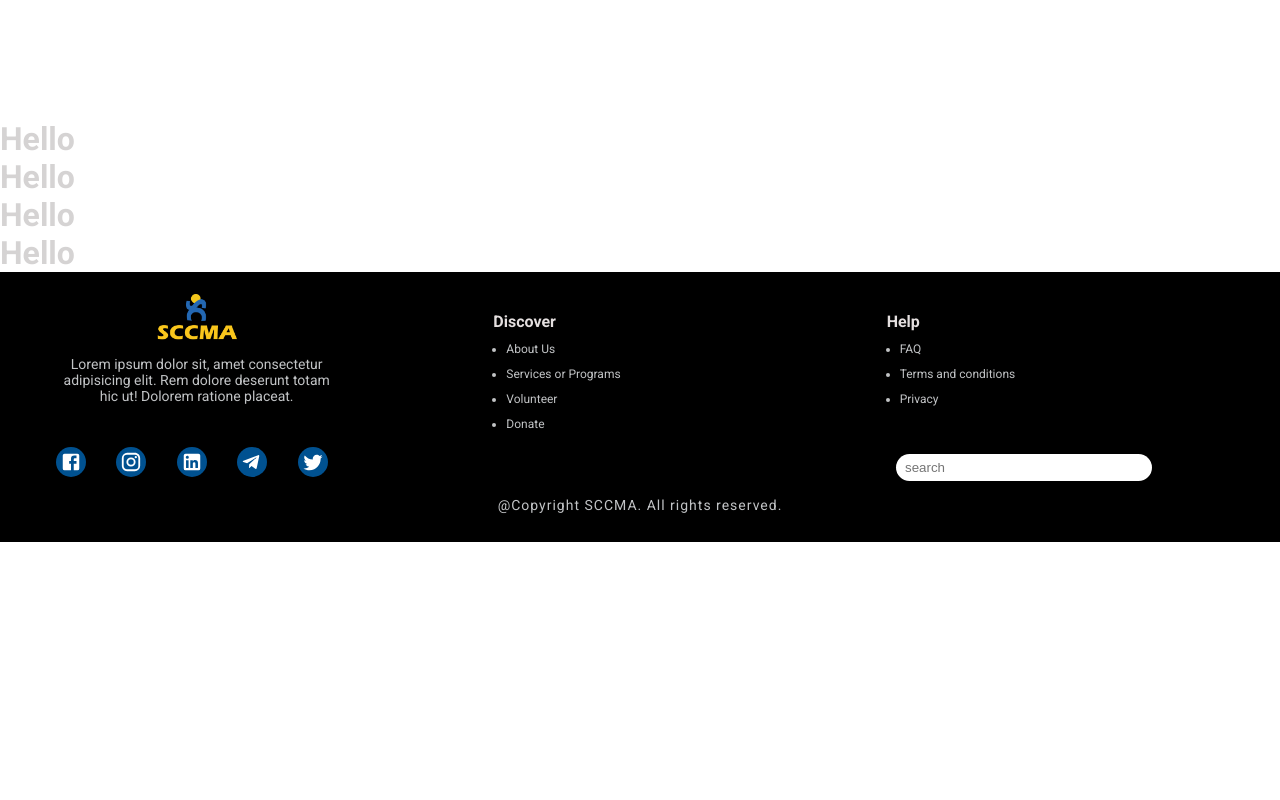
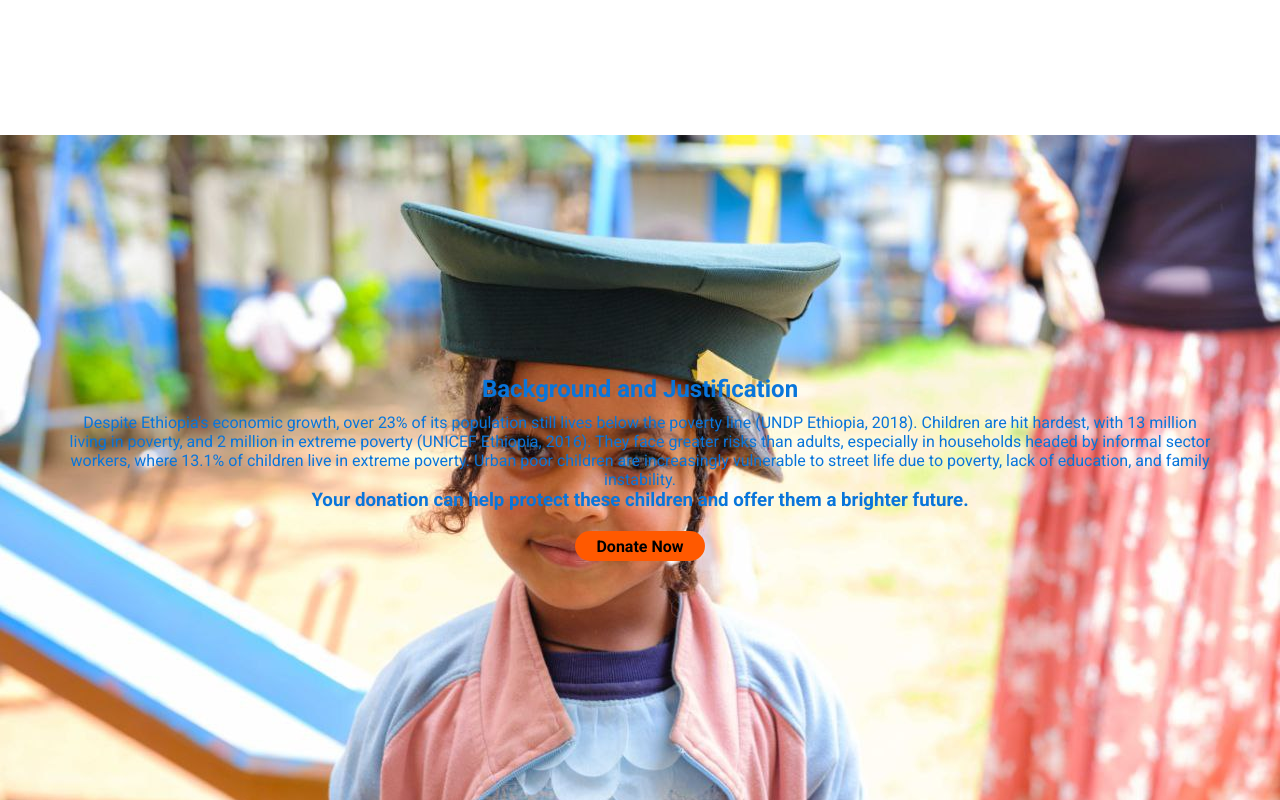
Before and after one commit to yonasman/SCCMA_Website, a React (Vite) app in the folder CLIENT/sccma/: page / in a window 1280 px wide. Shown: the part 1760-2560 px from the top of the page. Before the commit the page ends 2302 px from the top, so only its background shows below. Built offline with nearby package versions, Linux system fonts and the light colour scheme.

Commit message:
Finish justification component

```diff
--- a/CLIENT/sccma/Markup/Components/FoundationHistory/FoundationHistory.jsx
+++ b/CLIENT/sccma/Markup/Components/FoundationHistory/FoundationHistory.jsx
@@ -8,7 +8,7 @@ function FoundationHistory() {
       const handleScroll = () => {
         const scrollPosition = window.scrollY;
         const elementPosition = document.querySelector(`.${styles.foundation_container}`).offsetTop;
-        if (scrollPosition > elementPosition - 280) {
+        if (scrollPosition > elementPosition - 450) {
           setIsScrolled(true); // Element has been scrolled into view
         } else {
           setIsScrolled(false)
--- /dev/null
+++ b/CLIENT/sccma/Markup/Components/Justification/Justification.jsx
@@ -0,0 +1,19 @@
+import styles from './justification.module.css'
+import {Link} from 'react-router-dom'
+function Justification() {
+  return (
+    <>
+        <div className={styles.justification_container}>
+            <div className={styles.justification_text_container}>
+                <h2>Background and Justification</h2>
+                <p>Despite Ethiopia's economic growth, over 23% of its population still lives below the poverty line (UNDP Ethiopia, 2018). Children are hit hardest, with 13 million living in poverty, and 2 million in extreme poverty (UNICEF Ethiopia, 2016). They face greater risks than adults, especially in households headed by informal sector workers, where 13.1% of children live in extreme poverty. Urban poor children are increasingly vulnerable to street life due to poverty, lack of education, and family instability.
+                </p>
+                <h3>Your donation can help protect these children and offer them a brighter future.</h3>
+                <Link to='/donate' className={styles.donate_btn}>Donate Now</Link>
+            </div>
+        </div>
+    </>
+  )
+}
+
+export default Justification
--- /dev/null
+++ b/CLIENT/sccma/Markup/Components/Justification/justification.module.css
@@ -0,0 +1,51 @@
+.justification_container {
+    background: url('../../../src/assets/images/girl-img.jpg') no-repeat center 16% ;
+    min-height: 100vh;
+    background-size: cover;
+    width: 100%;
+    margin-top: 15px;
+}
+.justification_text_container {
+    color: #0975da;
+    padding-top: 60px;
+    width: 90%;
+    text-align: center;
+    margin: 0 auto;
+}
+.justification_text_container p {
+    display: none;
+}
+.justification_text_container h2 {
+    font-size: 20px;
+}
+.justification_text_container h2:first-child {
+    display: none;
+}
+.donate_btn {
+    background-color: #ff5900;
+    border: none;
+    display: block;
+    height: 30px;
+    width: 130px;
+    font-weight: bold;
+    border-radius: 20px;
+    cursor: pointer;
+    text-decoration: none;
+    color: black;
+    padding-top: 6px;
+    margin: 20px auto;
+
+}
+@media (min-width:768px) {
+    .justification_text_container {
+        padding-top: 240px;
+    }
+    .justification_text_container h2:first-child {
+        display: block;
+        padding-bottom: 10px;
+        font-size: 24px;
+    }
+    .justification_text_container p {
+        display: block;
+    }
+}
--- a/CLIENT/sccma/Markup/Components/Services/Services.jsx
+++ b/CLIENT/sccma/Markup/Components/Services/Services.jsx
@@ -5,27 +5,23 @@ import image2 from '../../../src/assets/images/featured_cause_1.jpg'
 import image3 from '../../../src/assets/images/event1.jpg'
 import image4 from '../../../src/assets/images/sara-job.jpg'
 import { useEffect, useState } from 'react'
+import debounce from 'lodash.debounce'
 function Services() {
     // state for controlling scroll
     const [isScrolled, setIsScrolled] = useState(false);
     // control  behavior on scroll
     useEffect(() => {
-        // method to handle scroll
-        const handleScroll = () => {
+        const handleScroll = debounce(() => {
             const scrollPosition = window.scrollY;
             const elementPosition = document.querySelector(`.${styles.services_container}`).offsetTop;
-            if(scrollPosition > elementPosition - 320) {
-                setIsScrolled(true);
-            } else {
-                setIsScrolled(false);
-            }
-        }
+            setIsScrolled(scrollPosition > elementPosition - 450);
+        }, 100); // Adjust the delay as needed
         window.addEventListener('scroll', handleScroll)
         // Cleanup listener on component unmount
         return () => {
             window.removeEventListener('scroll', handleScroll);
         };
-    })
+    },[])
     const services = [{
         image:image1,
         title :'Education',
--- a/CLIENT/sccma/Markup/Components/Services/services.module.css
+++ b/CLIENT/sccma/Markup/Components/Services/services.module.css
@@ -1,7 +1,7 @@
 .services_container {
     padding-top: 25px;
     opacity: 0;
-    transform: translateY(20px);
+    transform: translateY(50px);
     transition: opacity 0.6s ease-out, transform 0.6s ease-out;
 }
 .visible {
--- a/CLIENT/sccma/Markup/Pages/Home.jsx
+++ b/CLIENT/sccma/Markup/Pages/Home.jsx
@@ -1,5 +1,6 @@
 import MyCarousel from "../Components/Carousel/MyCarousel"
 import FoundationHistory from "../Components/FoundationHistory/FoundationHistory"
+import Justification from "../Components/Justification/Justification"
 import Services from "../Components/Services/Services"
 
 function Home() {
@@ -8,6 +9,7 @@ function Home() {
       <MyCarousel/>
       <FoundationHistory/>
       <Services/>
+      <Justification/>
       <h1>Hello</h1>
       <h1>Hello</h1>
       <h1>Hello</h1>
--- a/CLIENT/sccma/package.json
+++ b/CLIENT/sccma/package.json
@@ -15,6 +15,7 @@
     "@mui/icons-material": "^6.1.1",
     "@mui/material": "^6.1.1",
     "bootstrap": "^5.3.3",
+    "lodash.debounce": "^4.0.8",
     "react": "^18.3.1",
     "react-bootstrap": "^2.10.5",
     "react-carousel": "^4.3.0",
```
Also changed, not shown: CLIENT/sccma/src/assets/images/girl-img.jpg (added), 1 other file (tests, documents, lock files or other folders).
